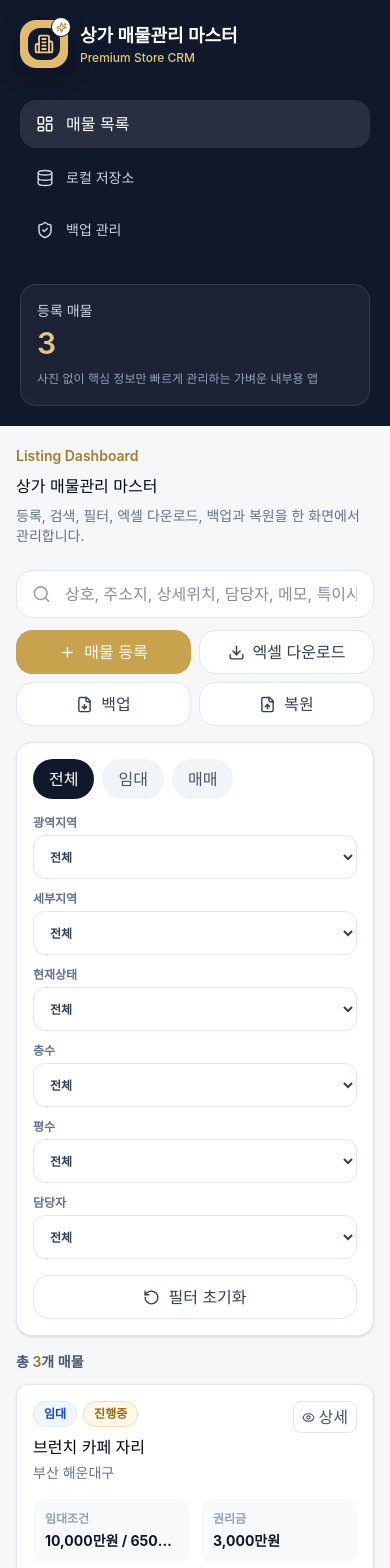
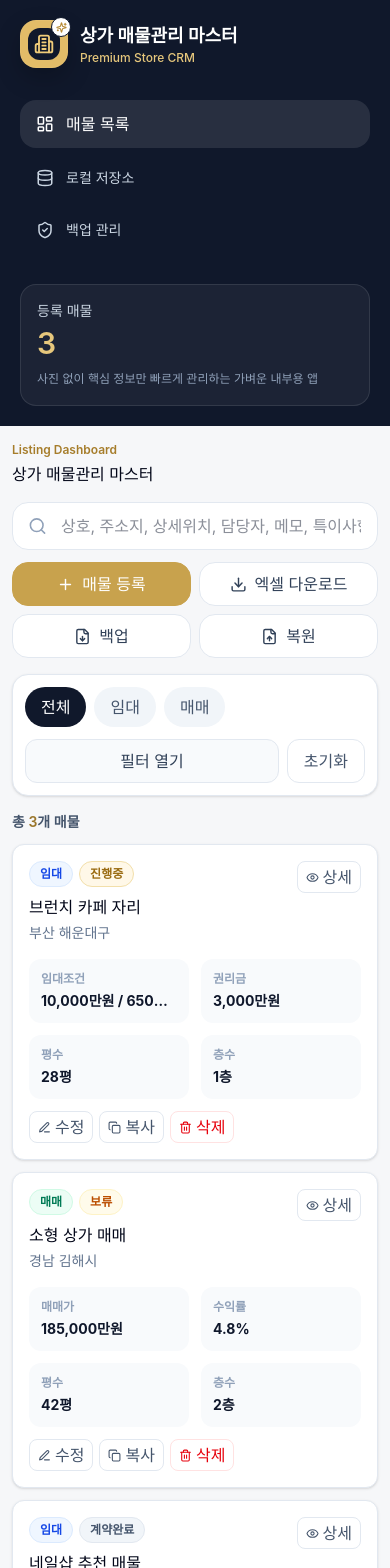
Before and after one commit to janudece2426/CODEX-store-listing-master, a React (Vite) app: page / in a window 390 px wide. Shown: the top 1568 px of the page. Built offline with nearby package versions, Linux system fonts and the light colour scheme.

Commit message:
Improve mobile listing view

```diff
--- a/src/App.jsx
+++ b/src/App.jsx
@@ -155,18 +155,18 @@ export default function App() {
       <Sidebar totalCount={listings.length} onHome={goHome} />
 
       <main className="lg:pl-72">
-        <div className="mx-auto max-w-7xl px-4 py-5 sm:px-6 lg:px-8">
-          <header className="mb-6 flex flex-col gap-2">
-            <p className="text-sm font-semibold text-[#a67d2b]">Listing Dashboard</p>
+        <div className="mx-auto max-w-7xl px-3 py-4 sm:px-6 sm:py-5 lg:px-8">
+          <header className="mb-4 flex flex-col gap-1 sm:mb-6 sm:gap-2">
+            <p className="text-xs font-semibold text-[#a67d2b] sm:text-sm">Listing Dashboard</p>
             <button
               type="button"
               onClick={goHome}
-              className="w-fit text-left text-3xl font-bold tracking-normal text-slate-950 transition hover:text-[#9a762b]"
+              className="w-fit text-left text-2xl font-bold tracking-normal text-slate-950 transition hover:text-[#9a762b] sm:text-3xl"
               title="홈으로 돌아가기"
             >
               상가 매물관리 마스터
             </button>
-            <p className="text-sm text-slate-500">
+            <p className="hidden text-sm text-slate-500 sm:block">
               등록, 검색, 필터, 엑셀 다운로드, 백업과 복원을 한 화면에서 관리합니다.
             </p>
           </header>
--- a/src/components/Filters.jsx
+++ b/src/components/Filters.jsx
@@ -1,3 +1,4 @@
+import { useState } from 'react';
 import { RotateCcw } from 'lucide-react';
 import { districtsByProvince, floors as defaultFloors } from '../constants/options';
 import ActionButton from './ActionButton';
@@ -10,9 +11,12 @@ const filterFields = [
 ];
 
 export default function Filters({ activeTab, filters, managers, floors, onTabChange, onFilterChange, onReset }) {
+  const [isMobileOpen, setIsMobileOpen] = useState(false);
+  const activeFilterCount = Object.values(filters).filter(Boolean).length;
+
   return (
-    <section className="rounded-2xl border border-slate-200 bg-white p-4 shadow-sm">
-      <div className="flex flex-col gap-4">
+    <section className="rounded-2xl border border-slate-200 bg-white p-3 shadow-sm sm:p-4">
+      <div className="flex flex-col gap-3 sm:gap-4">
         <div className="flex flex-wrap gap-2">
           {['전체', '임대', '매매'].map((tab) => (
             <button
@@ -29,7 +33,27 @@ export default function Filters({ activeTab, filters, managers, floors, onTabCha
           ))}
         </div>
 
-        <div className="grid gap-3 md:grid-cols-2 xl:grid-cols-6">
+        <div className="flex items-center gap-2 lg:hidden">
+          <button
+            type="button"
+            onClick={() => setIsMobileOpen((prev) => !prev)}
+            className="flex h-11 flex-1 items-center justify-center rounded-xl border border-slate-200 bg-slate-50 text-sm font-bold text-slate-700"
+          >
+            {isMobileOpen ? '필터 접기' : activeFilterCount ? `필터 열기 (${activeFilterCount})` : '필터 열기'}
+          </button>
+          <button
+            type="button"
+            onClick={() => {
+              onReset();
+              setIsMobileOpen(false);
+            }}
+            className="h-11 rounded-xl border border-slate-200 bg-white px-4 text-sm font-bold text-slate-600"
+          >
+            초기화
+          </button>
+        </div>
+
+        <div className={`${isMobileOpen ? 'grid' : 'hidden'} gap-3 md:grid-cols-2 lg:grid xl:grid-cols-6`}>
           <label className="text-xs font-semibold text-slate-500">
             광역지역
             <select
@@ -89,7 +113,7 @@ export default function Filters({ activeTab, filters, managers, floors, onTabCha
           })}
         </div>
 
-        <div className="flex justify-end">
+        <div className="hidden justify-end lg:flex">
           <ActionButton icon={RotateCcw} onClick={onReset} className="w-full sm:w-auto">
             필터 초기화
           </ActionButton>
--- a/src/components/ListingCard.jsx
+++ b/src/components/ListingCard.jsx
@@ -83,7 +83,7 @@ export function MobileListingCard({ listing, onView, onEdit, onDelete, onCopy })
             <Badge value={listing.type} kind="type" />
             <Badge value={listing.status} />
           </div>
-          <button onClick={() => onView(listing)} className="truncate text-left text-base font-bold text-slate-950">
+          <button onClick={() => onView(listing)} className="truncate text-left text-lg font-extrabold text-slate-950">
             {listing.businessName || '상호 미입력'}
           </button>
           <p className="mt-1 text-sm text-slate-500">{formatRegion(listing)}</p>
```
